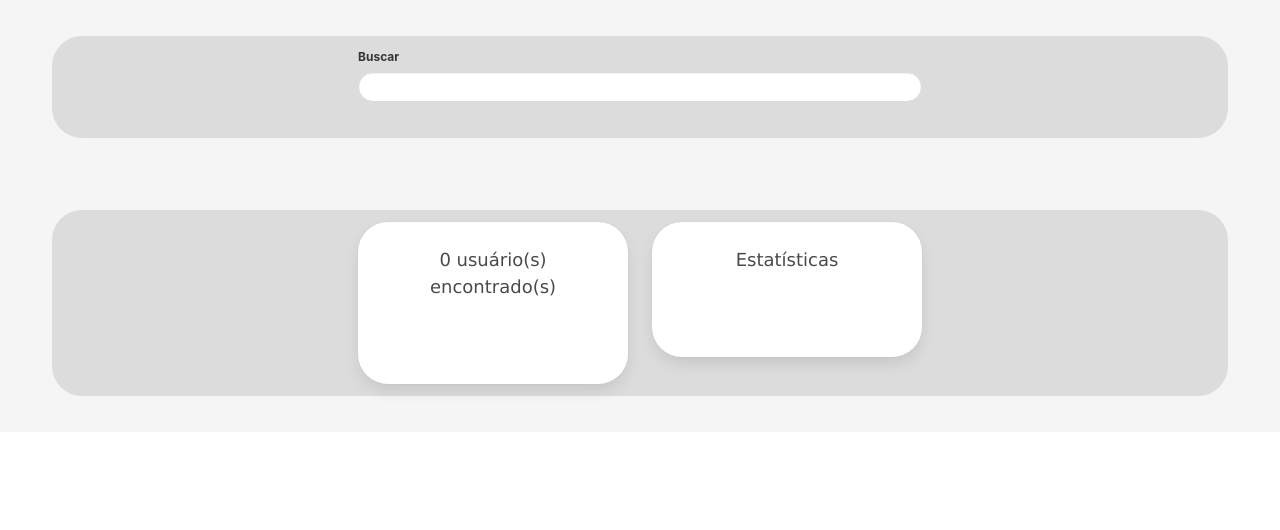
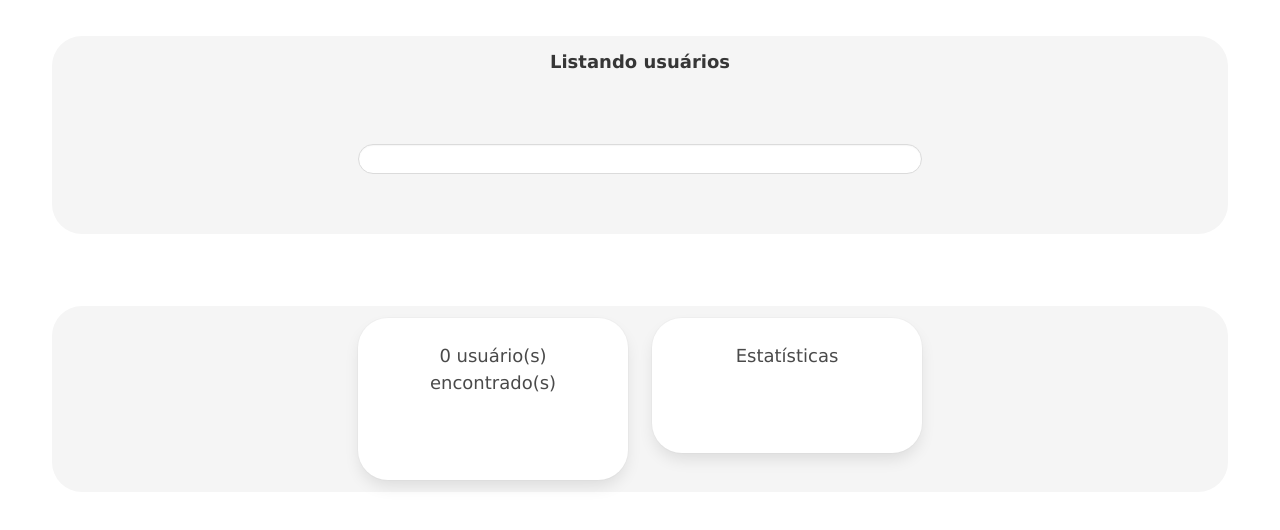
Before and after one commit to imaestri/list-users, a plain HTML site: page index.html in a window 1280 px wide. Drawn offline with nearby package versions, Linux system fonts and the light colour scheme; no server answers.

Commit message:
refatorando o código

```diff
--- a/css/style.css
+++ b/css/style.css
@@ -1,14 +1,8 @@
-#section-one{
-    background-color: whitesmoke;
-}
 
-#section-two{
-    background-color: whitesmoke;
-}
 
 
 .columns{
-    background-color: gainsboro;
+    background-color: whitesmoke;
     border-radius: 30px;
 }
 
@@ -46,3 +40,18 @@ li{
     border-radius: .5em;
     padding-bottom: 2em;
 }
+
+#label-search{
+    font-size: 18px;
+    font-family: 'Lucida Sans', 'Lucida Sans Regular', 'Lucida Grande', 'Lucida Sans Unicode', Geneva, Verdana, sans-serif;
+    border-radius: .5em;
+    padding-bottom: 2em;
+    text-align: center;
+}
+
+
+#loadingMessage{
+    font-family: 'Lucida Sans', 'Lucida Sans Regular', 'Lucida Grande', 'Lucida Sans Unicode', Geneva, Verdana, sans-serif;
+    box-shadow: tomato;
+    border-radius: 3px;
+}
--- a/index.html
+++ b/index.html
@@ -16,12 +16,16 @@
             <div class="columns is-mobile is-centered">
                 <div class="column is-half">
                     <div class="field">
-                        <label class="label is-small id="label-search"">Buscar</label>
-                        <p id="loadingMessage">Aguarde..</p>
+                        <label class="label is-small" id="label-search">Listando usuários</label>
+                        <div id="loadingMessage">
+                            <progress class="progress is-small is-success" max="100"></progress>
+                        </div>
+                        <br>
                         <div class="control has-icons-left has-icons-right">
-                            <div></div>
+                            <div id="">
                                 <input class="input is-rounded is-small" id="mainInput" type="text" value="">
-                            <br> <br>
+                            </div>
+                                <br> <br>
                             <div id="buttonSearch"></div>
                         </div>
                     </div>
@@ -42,8 +46,8 @@
                 <div class="column">
                     <div class="card">
                         <div class="card-content" id="cardStatistics">
-                           <p id="users-statistics">Estatísticas</p>
-                           <br>
+                            <p id="users-statistics">Estatísticas</p>
+                            <br>
                         </div>
                     </div>
                 </div>
--- a/js/script.js
+++ b/js/script.js
@@ -47,7 +47,8 @@ function render() {
 function waitForm() {
   setTimeout(() => {
     document.getElementById("loadingMessage").textContent = "";
-  }, 1000);
+  }, 5000);
+
 }
 
 
@@ -82,8 +83,7 @@ function addListStatistics() {
   }, 0);
   // console.log(totalAge);
 
-  ageAvg =
-    userAdd.reduce((accumulator, current) => {
+  ageAvg = userAdd.reduce((accumulator, current) => {
       return accumulator + current.age;
     }, 0) / userCount;
   // console.log(ageAvg);
```
